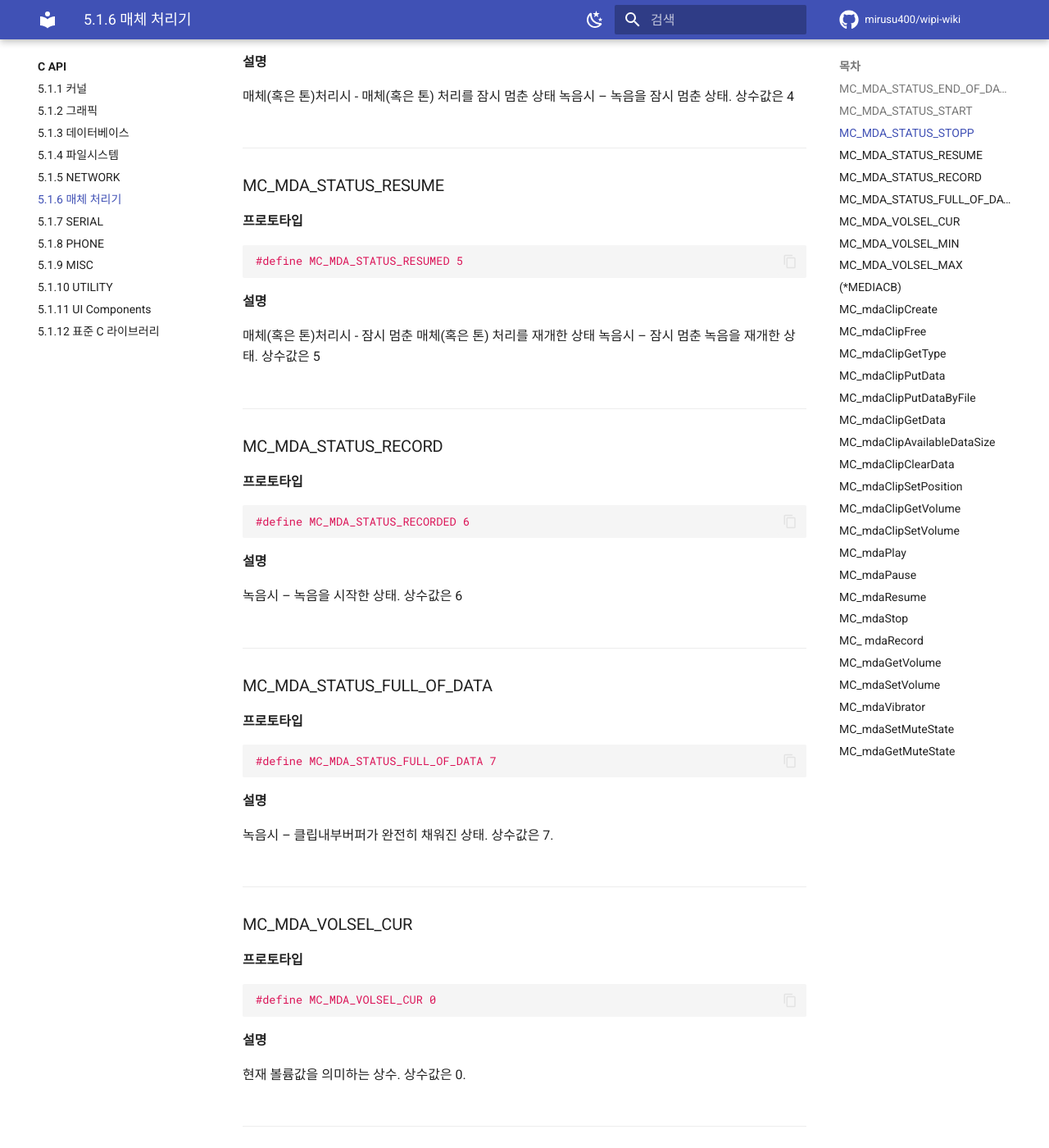
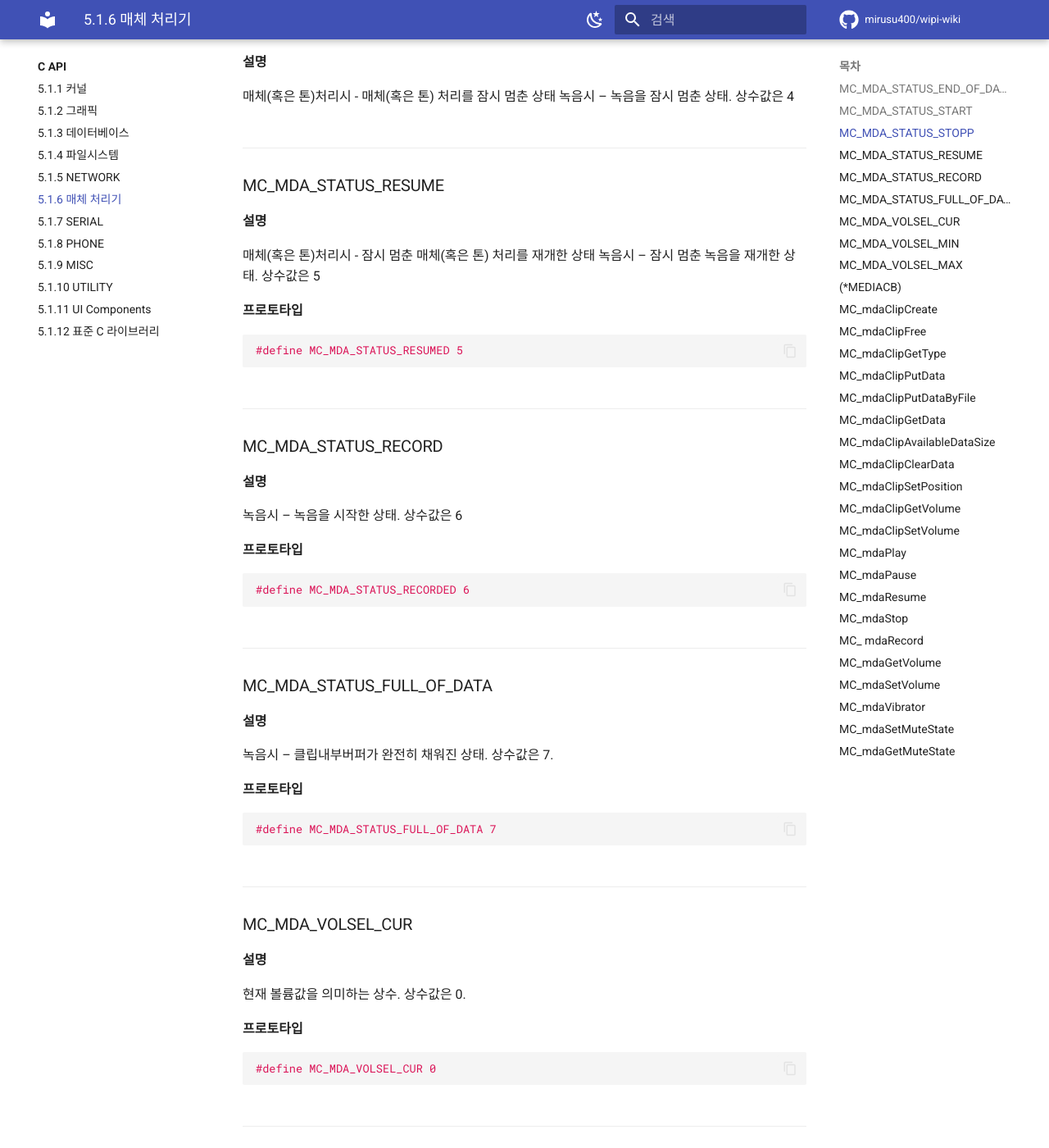
Before and after one commit to mirusu400/wipi-wiki, an MkDocs documentation site: the page built from docs/c-api/media.md, in a window 1280 px wide and 1400 px high, scrolled down 1676 px. Shown: the whole window at 82% size. Built offline with MkDocs 1.6.1 and Material for MkDocs 9.7.7, drawn with Linux system fonts in a browser that asks for light colours; comment, search, counter and statistics services are not loaded; some of the changed text lies outside the part shown.

Commit message:
fix some typo

````diff
--- a/docs/c-api/media.md
+++ b/docs/c-api/media.md
@@ -10,18 +10,21 @@
 MC_MDA_STATUS_ERROR
 ```
 
+**설명**
+
+오류로 인한 정지 상태. 상수값은 -1.
+
 **프로토타입**
 
 ```c
 #define MC_MDA_STATUS_ERROR (-1)
 ```
 
+### MC_MDA_STATUS_END_OF_DATA
+
 **설명**
 
-오류로 인한 정지 상태. 상수값은 -1.
-
-
-### MC_MDA_STATUS_END_OF_DATA
+매체(혹은 톤)처리시 - 처리기가 매체(혹은 톤) 데이터의 마지막에 도달한 상태. 상수값은 1.
 
 **프로토타입**
 
@@ -42,17 +44,7 @@
 #define MC_MDA_STATUS_STARTED 2
 ```
 
-**설명**
-
-매체(혹은 톤)처리시 - 매체(혹은 톤) 처리를 시작한 상태. 상수값은 2.
-
 ### MC_MDA_STATUS_STOPP
-
-**프로토타입**
-
-```c
-#define MC_MDA_STATUS_STOPP 3
-```
 
 **설명**
 
@@ -60,6 +52,12 @@
 
 ```c
 MC_MDA_STATUS_PAUSE
+```
+
+**프로토타입**
+
+```c
+#define MC_MDA_STATUS_STOPP 3
 ```
 
 **프로토타입**
@@ -74,18 +72,21 @@
 
 ### MC_MDA_STATUS_RESUME
 
+**설명**
+
+매체(혹은 톤)처리시 - 잠시 멈춘 매체(혹은 톤) 처리를 재개한 상태 녹음시 – 잠시 멈춘 녹음을 재개한 상태. 상수값은 5
+
 **프로토타입**
 
 ```c
 #define MC_MDA_STATUS_RESUMED 5
 ```
 
+### MC_MDA_STATUS_RECORD
+
 **설명**
 
-매체(혹은 톤)처리시 - 잠시 멈춘 매체(혹은 톤) 처리를 재개한 상태 녹음시 – 잠시 멈춘 녹음을 재개한 상태. 상수값은 5
-
-
-### MC_MDA_STATUS_RECORD
+녹음시 – 녹음을 시작한 상태. 상수값은 6
 
 **프로토타입**
 
@@ -130,22 +130,17 @@
 #define MC_MDA_VOLSEL_MIN 1
 ```
 
+### MC_MDA_VOLSEL_MAX
+
 **설명**
 
-최소 볼륨값을 의미하는 상수. 상수값은 1.
-
-### MC_MDA_VOLSEL_MAX
-```
+최대 볼륨값을 의미하는 상수. 상수값은 2.
 
 **프로토타입**
 
 ```c
 #define MC_MDA_VOLSEL_MAX 2
 ```
-
-**설명**
-
-최대 볼륨값을 의미하는 상수. 상수값은 2.
 
 ### (*MEDIACB)
 
@@ -755,10 +750,8 @@
 
 볼륨의 값을 리턴한다. 각 디바이스마다 독립적인 볼륨이 설정되었을 경우, 이 값 은 정확하지 않을 수 있다. 그럴경우, 정확한 각 디바이스의 볼륨은 `MC_mdaClipGetVolume()`으로 읽어와야 한다 반환되는 볼륨값은 0 – 100 사이의 값으로 환산하여 반환되어야 한다. 0-100 사이값을 어느정도의 볼륨세기와 일치시 키는가는 아래의 예처럼 하드웨어가 지원하는 볼륨단계를 백분율로 일치시킨것에 따른다. 하드웨어가 몇단계의 볼륨세기를 지원하는가는 `MC_knlGetSystemProperty()`에서 반환한다.
 
-```
-예) 볼륨세기가 강, 약 두개인 하드웨어 => 1-50 : 약볼륨 51-100 : 강볼륨
-볼륨세기가 강,중,약 세개인 하드웨어 => 1-33:약볼륨, 34 -66:중볼륨, 67-100:강볼륨
-```
+> 예) 볼륨세기가 강, 약 두개인 하드웨어 => 1-50 : 약볼륨 51-100 : 강볼륨
+> 볼륨세기가 강,중,약 세개인 하드웨어 => 1-33:약볼륨, 34 -66:중볼륨, 67-100:강볼륨
 
 **프로토타입**
 
@@ -816,11 +809,9 @@
 
 매개변수 level값이 0보다 큰 경우만 timeout 값이 유효하다. level값 0은 virbrator 가 꺼지는 것을 의미한다. 진동강도는 매개변수 level값으로 정해지고 0-100사이의 값 이 올수 있다. 100은 하드웨어가 지원하는 가장 강한 진동을 0은 가장 약한 진동을 의 미한다. 0-100사이값을 어느정도의 진동세기와 일치시키는가는 아래의 예처럼 하드웨 어가 지원하는 진동단계를 백분율로 일치시킨것에 따른다. 하드웨어가 몇단계의 진동 세기를 지원하는가는 `MC_knlGetSystemProperty(“VIBRATORLEVEL”)` 에서 알수 있다.
 
-```
-예) 진동세기가 하나인 하드웨어 => 1-100 : 진동
-진동세기가 강, 약 두개인 하드웨어 => 1-50 : 약진동, 51-100 : 강진동
-진동세기가 강,중,약 세개인 하드웨어 => 1-33:약진동, 34-66:중진동, 67-100:강진동
-```
+> 예) 진동세기가 하나인 하드웨어 => 1-100 : 진동
+> 진동세기가 강, 약 두개인 하드웨어 => 1-50 : 약진동, 51-100 : 강진동
+> 진동세기가 강,중,약 세개인 하드웨어 => 1-33:약진동, 34-66:중진동, 67-100:강진동
 
 **프로토타입**
 
````
Also changed, not shown: other parts of docs/c-api/media.md (+12 -14 lines), docs/c-api/misc.md (+5 -5 lines), docs/c-api/utility.md (+3 -1 lines), docs/hal/file.md (+3 -1 lines), docs/hal/media.md (+3 -5 lines).
